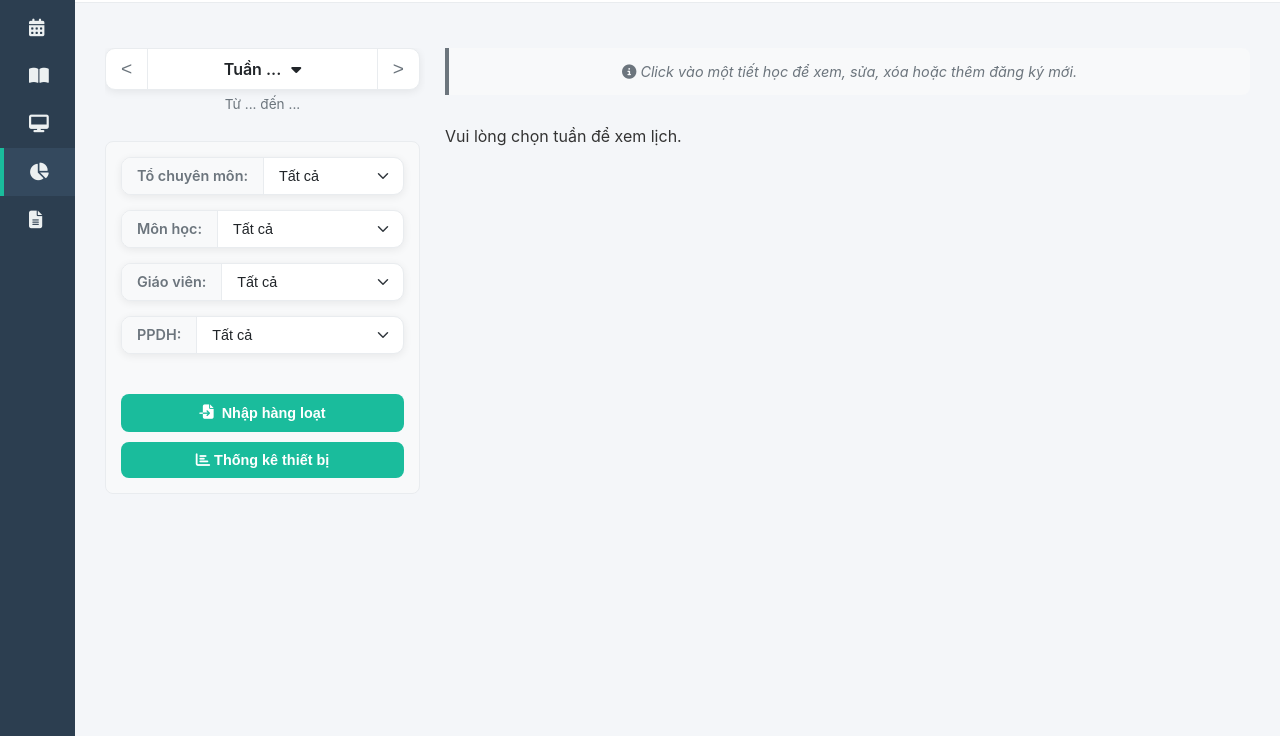
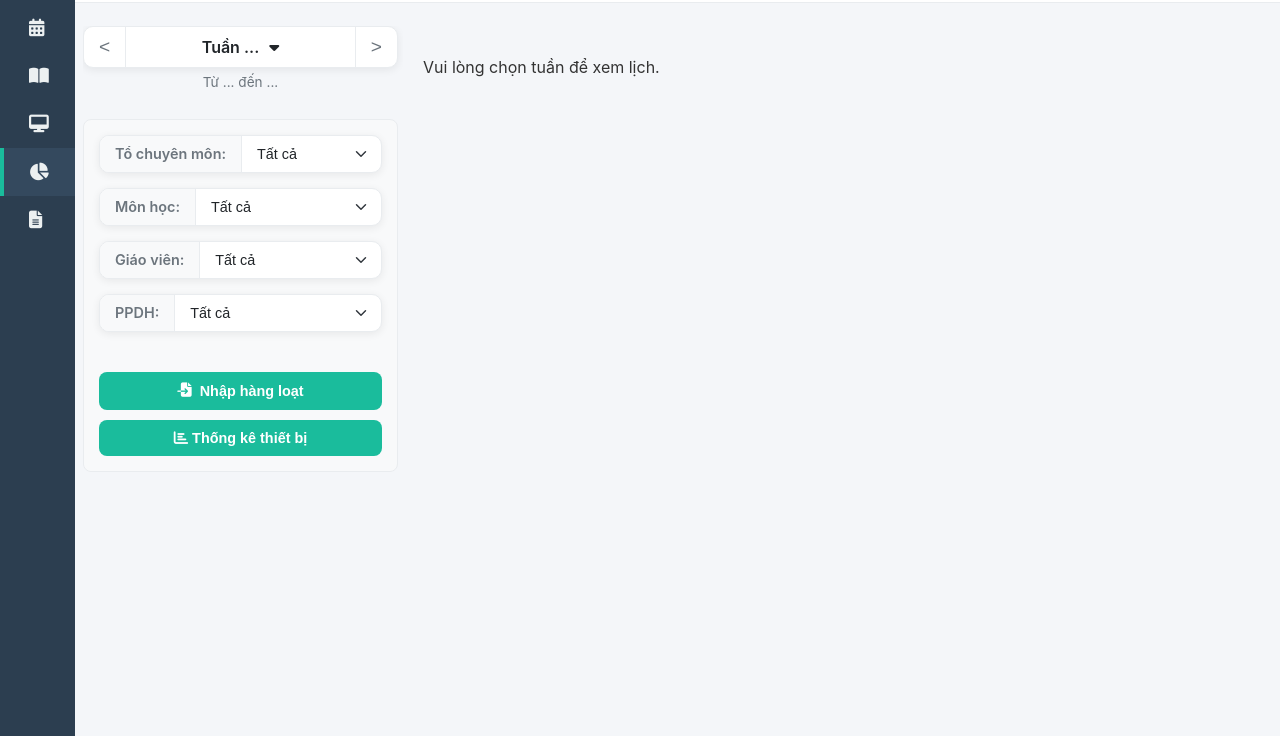
Before and after one commit to legiatuangtvt-droid/clvProject, a plain HTML site: page public/manager-synthetic.html in a window 1280 px wide. Shown: the part 64-800 px from the top of the page. Drawn offline with Linux system fonts and the light colour scheme; no server answers.

Commit message:
tinh chỉnh

```diff
--- a/public/css/manager-layout.css
+++ b/public/css/manager-layout.css
@@ -114,7 +114,7 @@ body {
 
 .main-content {
     flex-grow: 1;
-    padding: 30px;
+    padding: 8px;
     overflow-y: auto; /* Đảm bảo có thể cuộn nếu nội dung dài */
 }
 
--- a/public/manager-synthetic.html
+++ b/public/manager-synthetic.html
@@ -83,7 +83,6 @@
                             </div>
                         </aside>
                         <div class="synthetic-main-content">
-                            <p class="instruction-text"><i class="fas fa-info-circle"></i> Click vào một tiết học để xem, sửa, xóa hoặc thêm đăng ký mới.</p>
                             <div id="schedule-container" class="schedule-container-weekly">
                                 <!-- Bảng lịch tuần sẽ được chèn vào đây -->
                                 <p>Vui lòng chọn tuần để xem lịch.</p>
```
